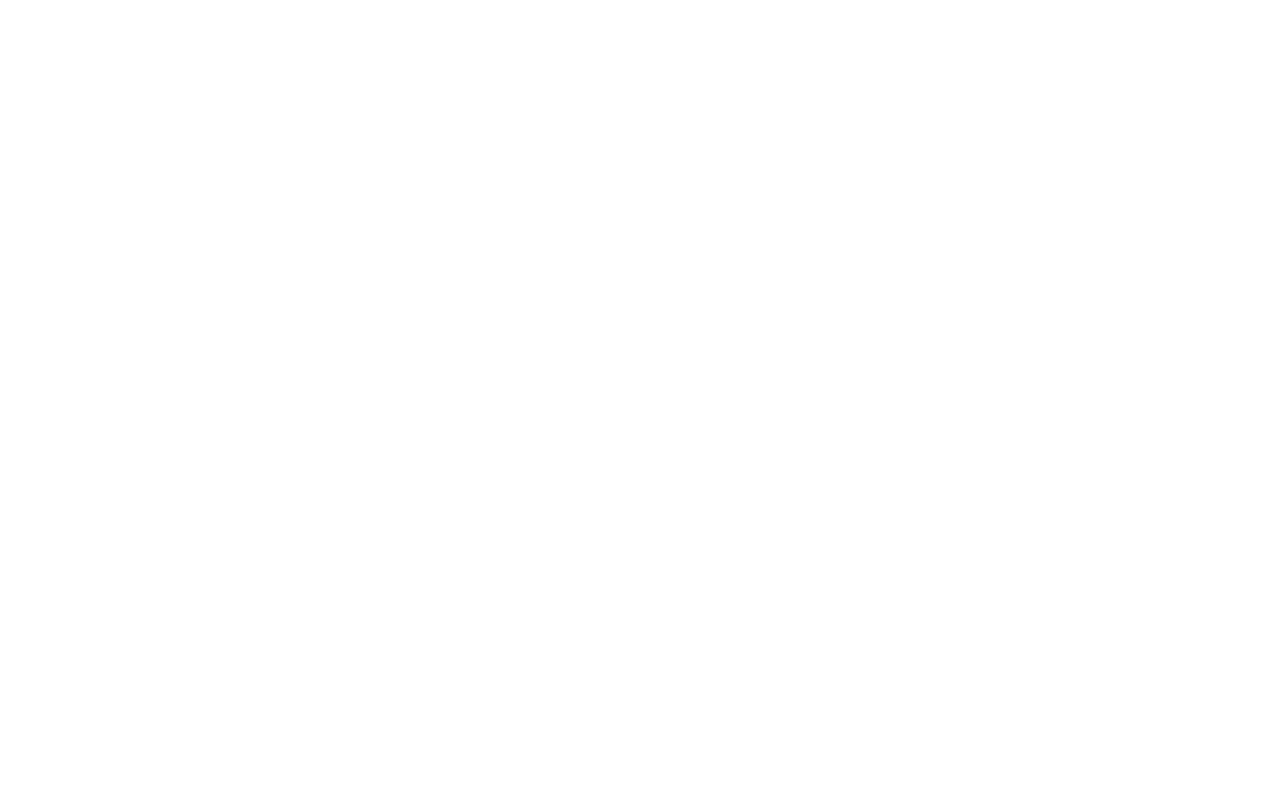
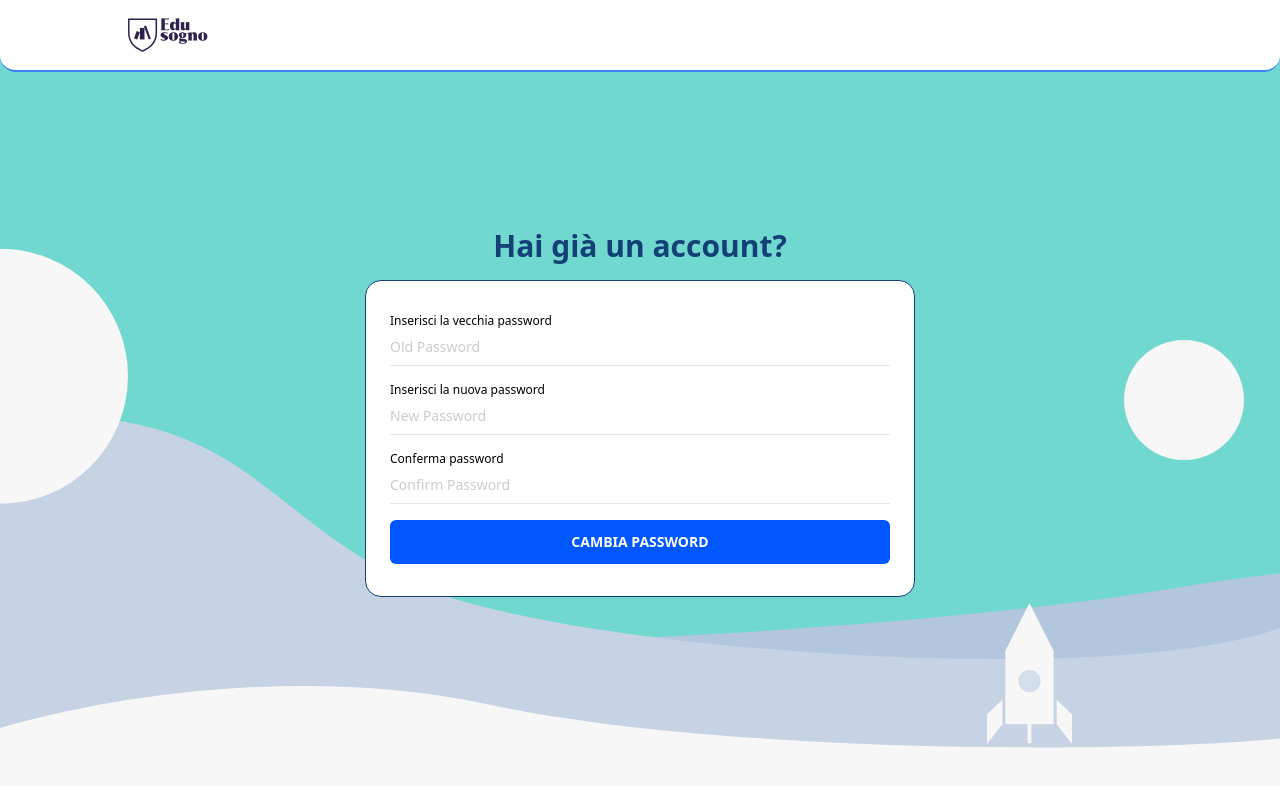
Before and after one commit to Geraldkhody/login-system, a React (Create React App) app: page /profile/changepassword in a window 1280 px wide. Before the commit this address had no page. Shown: the top 786 px of the page. Built offline with nearby package versions, Linux system fonts and the light colour scheme.

Commit message:
Fixed the profile icon toggle on the navbar component when logged in and out

```diff
--- a/src/App.jsx
+++ b/src/App.jsx
@@ -5,6 +5,7 @@ import Register from './Pages/Register/Register';
 import Layout from './Component/Layout/Layout';
 import Reset from './Pages/Reset/Reset';
 import Profile from './Pages/Profile/Profile';
+import ChangePassword from './Pages/Profile/ChangePassword/ChangePassword';
 
 function App() {
   return (
@@ -16,7 +17,10 @@ function App() {
             <Route path='login' element={<Login />} />
             <Route path='register' element={<Register />} />
             <Route path='reset' element={<Reset />} />
-            <Route path='profile' element={<Profile />} />
+            <Route path='profile'  >
+              <Route index element={<Profile />} />
+              <Route path='changepassword' element={<ChangePassword />} />
+            </Route>
           </Route>
         </Routes>
       </BrowserRouter>
--- a/src/Component/InputField/InputField.jsx
+++ b/src/Component/InputField/InputField.jsx
@@ -1,6 +1,6 @@
 import React, { useState } from "react";
 
-const InputField = React.forwardRef(( {type, label, id, placeholder, value}, ref) => {
+const InputField = React.forwardRef(( {type, label, id, placeholder, value, onChange}, ref) => {
   const [passwordType, setPasswordType] = useState(type);
 
 
@@ -16,6 +16,7 @@ const InputField = React.forwardRef(( {type, label, id, placeholder, value}, ref
           } placeholder:text-[#ccc]  focus:border-b focus:border-b-primary focus:outline-none   `}
           ref={ref}
           value={value}
+          onChange={onChange}
         />
         {id === "password" && (
           <img
--- a/src/Component/NavBar/NavBar.jsx
+++ b/src/Component/NavBar/NavBar.jsx
@@ -1,26 +1,23 @@
 import React, { useEffect, useState } from "react";
-import { Link, useNavigate } from "react-router-dom";
+import { Link, useNavigate, useLocation } from "react-router-dom";
 import Card from "../Card/Card";
 
 const NavBar = () => {
   const navigate = useNavigate();
+  const location = useLocation();
   const [overlay, setOverlay] = useState(false);
-  // const [isLoggedIn, setIsLoggedIn] = useState(() => {
-  //   return localStorage.getItem("isLoggedIn") === "true";
-  // });
+  const [isLoggedIn, setIsLoggedIn] = useState(false);
 
-  let isLoggedIn
   useEffect(() => {
-    isLoggedIn = localStorage.getItem("isLoggedIn");
-    console.log(isLoggedIn)
-  },[isLoggedIn])
-
+    const storedLoggedIn = localStorage.getItem("isLoggedIn");
+    setIsLoggedIn(storedLoggedIn === "true");
+  }, [location]);
 
   const handleLogout = () => {
+    // setIsLoggedIn(false);
     localStorage.removeItem("isLoggedIn");
     localStorage.removeItem("userData");
 
-    console.log("Logging out...");
 
     setOverlay(false);
     navigate("/login");
@@ -39,7 +36,7 @@ const NavBar = () => {
         className="w-[3.5rem] sm:w-[4rem] md:w-20 "
       />
 
-      {!isLoggedIn && (
+      {isLoggedIn && (
         <div className="w-8 h-8 rounded-full bg-slate-500 relative cursor-pointer ">
           <div className="absolute top-0 right-0 w-2 h-2 rounded-full bg-yellow-600 "></div>
           <ul className="bg-white border absolute top-[100%] p-[2px] ">
--- /dev/null
+++ b/src/Pages/Profile/ChangePassword/ChangePassword.jsx
@@ -0,0 +1,68 @@
+import React, { useState } from 'react';
+import Button from '../../../Component/Button/Button';
+import Card from '../../../Component/Card/Card';
+import InputField from '../../../Component/InputField/InputField';
+
+const ChangePassword = () => {
+  const [oldPassword, setOldPassword] = useState('');
+  const [newPassword, setNewPassword] = useState('');
+  const [confirmPassword, setConfirmPassword] = useState('');
+  const [message, setMessage] = useState('');
+
+  const handleUpdate = async () => {
+//     try {
+//       // Send the old and new passwords along with the user ID to the server
+//       const response = await fetch('http://localhost:5000/users', {
+//         method: 'PUT',
+//         headers: {
+//           'Content-Type': 'application/json',
+//         },
+//         body: JSON.stringify({
+//         //   userId: userId, // Replace userId with the actual user ID
+//           oldPassword: oldPassword,
+//           newPassword: newPassword,
+//         }),
+//       });
+//       const data = await response.json();
+//       setMessage(data.message);
+//     } catch (error) {
+//       setMessage('Error updating password.');
+//     }
+  };
+
+
+
+  const changePassword = (e) => {
+    // console.log("Change Password");
+    // e.preventDefault();
+    // if (newPassword === confirmPassword) {
+    //   handleUpdate();
+    // } else {
+    //   setMessage('Passwords do not match.');
+    // }
+  };
+
+  return (
+
+    <div className='flex justify-center items-center w-full h-[85vh] '>
+    <div className='w-full max-w-[550px]'>
+    <h1 className='mb-4 font-[700] text-center text-3xl text-[#134077] '>Hai già un account?</h1>
+    <Card className='w-[550px] '>
+
+        <InputField label="Inserisci la vecchia password" type="password" placeholder="Old Password" value={oldPassword} onChange={(e) => setOldPassword(e.target.value)} />
+
+        <InputField label="Inserisci la nuova password" type="password" placeholder="New Password" value={newPassword} onChange={(e) => setNewPassword(e.target.value)} />
+
+        <InputField label="Conferma password" type="password" placeholder="Confirm Password" value={confirmPassword} onChange={(e) => setConfirmPassword(e.target.value)} />
+
+        <Button text="CAMBIA PASSWORD" clickFunction={changePassword} />
+
+        {message && <p>{message}</p>}
+    </Card>
+
+    </div>
+    </div>
+  );
+};
+
+export default ChangePassword;
--- a/src/Pages/Profile/Profile.jsx
+++ b/src/Pages/Profile/Profile.jsx
@@ -1,21 +1,57 @@
-import React from 'react'
+import React, { useRef, useState } from 'react'
 import Card from '../../Component/Card/Card';
 import InputField from '../../Component/InputField/InputField';
 import Button from '../../Component/Button/Button';
 
 const Profile = () => {
+  const firstNameRef = useRef();
+  const lastNameRef = useRef();
+  const [message, setMessage] = useState('');
+  const [success, setSuccess] = useState(false); // New state for success message
+
 
     const userData = JSON.parse(localStorage.getItem("userData"));
+
+    const updateUserData = async () => {
+      const enteredFirstName = firstNameRef.current.value;
+      const enteredLastName = lastNameRef.current.value;
+
+      try {
+        const response = await fetch('http://localhost:5000/users', {
+          method: 'PUT',
+          headers: {
+            'Content-Type': 'application/json',
+          },
+          body: JSON.stringify({
+            enteredFirstName,
+            enteredLastName,
+          }),
+        });
+        const data = await response.json();
+        setMessage(data.message);
+
+        // If update is successful, set success state to true
+        if (response.ok) {
+          setSuccess(true);
+        }
+      } catch (error) {
+        setMessage('Error updating credentials.');
+      }
+
+      console.log(enteredFirstName)
+      console.log(enteredLastName)
+    }
+
 
   return (
     <div className='flex justify-center items-center w-full h-[85vh] '>
       <div className='w-full max-w-[550px]'>
         <h1 className='mb-4 font-[700] text-center text-3xl text-[#134077] '>Profilo</h1>
         <Card className='w-[550px] '>
-          <InputField label="Nome" type="text"  value={userData.firstName} />
+          <InputField label="Nome" type="text" ref={firstNameRef} value={userData.firstName} />
           {/* {firstNameError && <p className='text-red-500 text-sm mb-4'>{firstNameError}</p>} */}
 
-          <InputField label="Cognome" type="text"  value={userData.lastName} />
+          <InputField label="Cognome" type="text" ref={lastNameRef} value={userData.lastName} />
           {/* {lastNameError && <p className='text-red-500 text-sm mb-4'>{lastNameError}</p>} */}
 
           <InputField label="Email" type="email"  value={userData.email} />
@@ -27,9 +63,9 @@ const Profile = () => {
 
 
 
-          {/* <Button text="ACCEDI" clickFunction={registerHandler} /> */}
+          <Button text="SALVA" clickFunction={updateUserData} />
 
-          <p className='text-center text-sm text-primary pt-6'><a href="/login">Non hai ancora un profilo<span className="font-bold">? Registrati</span></a></p>
+          <p className='text-center text-sm text-primary pt-6'><a href="/profile/changepassword">Cambia <span className="font-bold">password</span></a></p>
         </Card>
 
       </div>
--- a/src/Store/db.json
+++ b/src/Store/db.json
@@ -20,6 +20,22 @@
       "lastName": "Anaba",
       "email": "geraldkhody@gmail.com",
       "password": "asdfasdf"
+    },
+    {
+      "id": "970c",
+      "oldPassword": ""
+    },
+    {
+      "id": "cb12",
+      "oldPassword": ""
+    },
+    {
+      "id": "da2b",
+      "oldPassword": "asdfasdf"
+    },
+    {
+      "id": "1402",
+      "oldPassword": "asdfasdf"
     }
   ]
 }
```
